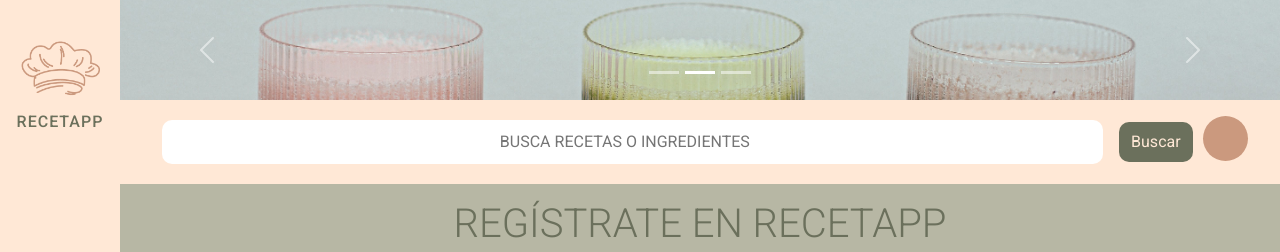
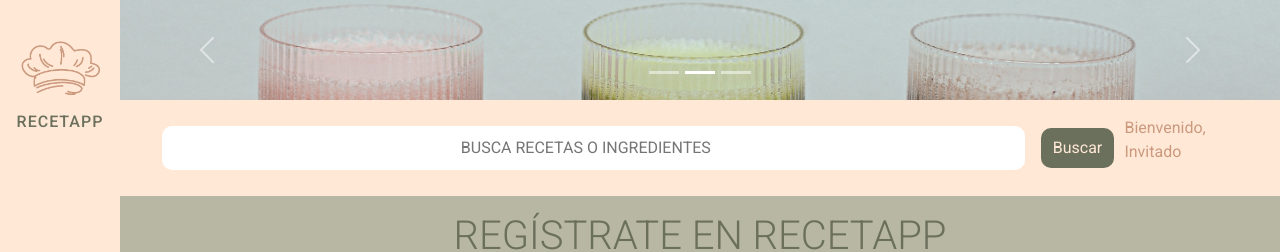
Before and after one commit to paaolaola/proyecto-final-gary-chesi-pao, a React (Vite) app: page /registro in a window 1280 px wide. Shown: the top 252 px of the page. Built offline with nearby package versions, Linux system fonts and the light colour scheme; grey boxes are pictures that could not be loaded; a web font is replaced by a local one.

Commit message:
login user

```diff
--- a/src/assets/scss/buscador.scss
+++ b/src/assets/scss/buscador.scss
@@ -1,5 +1,4 @@
 .contenedor-busq {
-
 	display: flex;
 	flex-direction: row;
 	padding: 1rem 2rem;
@@ -16,7 +15,12 @@
 	width: 100%;
 	margin: 0 10px;
 }
-
+.user-div {
+	display: flex;
+}
+.user-text {
+	color: var(--color-primero);
+}
 .form-busq input {
 	background-color: #ffffff;
 	width: 100%;
--- a/src/assets/scss/navbar.scss
+++ b/src/assets/scss/navbar.scss
@@ -20,7 +20,9 @@ nav {
 		justify-content: space-between;
 	}
 }
-
+.nav-li {
+	margin: 0;
+}
 .logo-navbar {
 	margin: 2rem 0 8rem 0;
 	text-align: center;
@@ -45,7 +47,7 @@ nav {
 	font-weight: 500;
 	text-align: center;
 	width: 4rem;
-    margin-top: 3rem;
+	margin-top: 2rem;
 	border-style: none;
 	list-style: none;
 	cursor: pointer;
@@ -125,7 +127,4 @@ nav {
 	@media (max-width: 700px) {
 		display: none;
 	}
-    li {
-        margin-bottom: 50px;
 }
-}
--- a/src/components/Buscador.jsx
+++ b/src/components/Buscador.jsx
@@ -4,7 +4,7 @@ import { GlobalContext } from "../context/GlobalProvider";
 import OrdenarRecetas from "./OrdenarRecetas";
 
 const Buscador = () => {
-  const { data, setTextoBusqueda } = useContext(GlobalContext);
+	const { data, setTextoBusqueda, currentUser } = useContext(GlobalContext);
 
 	const handleSearchChange = (e) => {
 		setTextoBusqueda(e.target.value);
@@ -14,12 +14,19 @@ const Buscador = () => {
 		<>
 			<div className="contenedor-busq">
 				<form className="form-busq">
-          <input type="search" placeholder="BUSCA RECETAS O INGREDIENTES" onChange={handleSearchChange}></input>
+					<input
+						type="search"
+						placeholder="BUSCA RECETAS O INGREDIENTES"
+						onChange={handleSearchChange}
+					></input>
 					<button className="btn-busq">Buscar</button>
 				</form>
-        <div>
+				<div className="user-div">
 					<NavLink to="/perfil">
-            <button className="btn-busq-perfil "></button>
+						<p className="user-text">
+							Bienvenido,{" "}
+							{currentUser ? currentUser.user : "Invitado"}
+						</p>
 					</NavLink>
 				</div>
 			</div>
--- a/src/components/Navbar.jsx
+++ b/src/components/Navbar.jsx
@@ -8,7 +8,8 @@ import HelpIcon from "@mui/icons-material/Help";
 import ExitToAppIcon from "@mui/icons-material/ExitToApp";
 
 const Navbar = () => {
-    const ActiveClass = ({ isActive }) => (isActive ? "btn-activo" : "btn-inactivo");
+	const ActiveClass = ({ isActive }) =>
+		isActive ? "btn-activo" : "btn-inactivo";
 
 	const links = [
 		{ to: "/", label: "Inicio", icon: <HomeIcon sx={{ fontSize: 40 }} /> },
@@ -39,14 +40,25 @@ const Navbar = () => {
 		},
 	];
 
-    const customTexts = ["Inicio", "Favoritas", "Mis Recetas", "Nueva Receta", "Ayuda", "Salir"];
+	const customTexts = [
+		"Inicio",
+		"Favoritas",
+		"Mis Recetas",
+		"Nueva Receta",
+		"Ayuda",
+		"Salir",
+	];
 
 	return (
 		<nav>
 			<div className="navbar">
 				<Link to="/">
 					<div className="logo-navbar">
-                        <img className="img-navbar" src="../img/gorro-chef.png" alt="gorro-chef"></img>
+						<img
+							className="img-navbar"
+							src="../img/gorro-chef.png"
+							alt="gorro-chef"
+						></img>
 						<h5 className="texto-navbar ">RECETAPP</h5>
 					</div>
 				</Link>
@@ -54,8 +66,10 @@ const Navbar = () => {
 					{links.map((link, index) => (
 						<button className="btn-navbar" key={index}>
 							<NavLink to={link.to} className={ActiveClass}>
-                                <li>{link.icon}</li>
-                                <span className="icon-text">{customTexts[index]}</span>
+								<li className="nav-li">{link.icon}</li>
+								<span className="icon-text">
+									{customTexts[index]}
+								</span>
 							</NavLink>
 						</button>
 					))}
--- a/src/context/GlobalProvider.jsx
+++ b/src/context/GlobalProvider.jsx
@@ -40,6 +40,7 @@ const GlobalProvider = ({ children }) => {
 		console.log(data);
 	};
 	const [currentUser, setCurrentUser] = useState(null);
+
 	const [loginData, setLoginData] = useState([
 		{
 			user: "admin",
@@ -57,7 +58,9 @@ const GlobalProvider = ({ children }) => {
 
 	const logout = () => {
 		sessionStorage.removeItem("token");
-		setSession(false); // Actualizar el estado de la sesión
+		setSession(false);
+		setCurrentUser(null);
+		toast.error("cerraste session"); // Actualizar el estado de la sesión
 		// Puedes agregar lógica adicional aquí si es necesario
 	};
 
```
Lines whose indentation alone changed are shown as unchanged.
